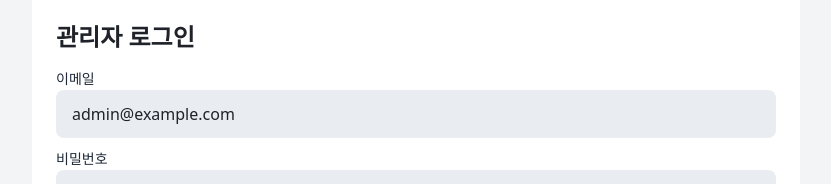
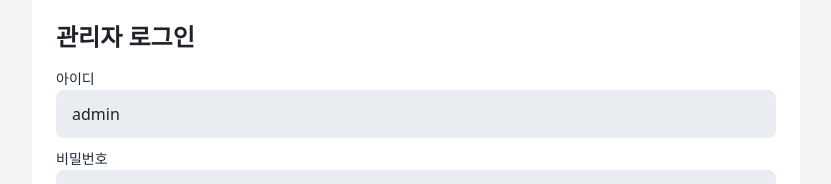
Before and after one commit to pendant-k/msi-event-scheduler, a Next.js app in the folder apps/web/: page / in a window 1280 px wide. Shown: the part 400-584 px from the top of the page, without its empty margins (224-1055 px from the left). Built offline with nearby package versions, Linux system fonts and the light colour scheme.

Commit message:
feat(web): use admin id login

```diff
--- a/apps/web/src/app/(admin)/admin/page.tsx
+++ b/apps/web/src/app/(admin)/admin/page.tsx
@@ -15,13 +15,13 @@ const eventStatusLabels = {
 export default async function AdminHomePage() {
   const adminUserId = await getAdminUserId();
   if (!adminUserId) {
-    const defaultEmail = process.env.ADMIN_EMAIL ?? "admin@example.com";
+    const defaultAdminId = process.env.ADMIN_ID ?? "admin";
     return (
       <form action={adminLoginAction} className="surface-flat mx-auto max-w-md space-y-3 p-5">
         <h1 className="text-xl font-semibold">관리자 로그인</h1>
-        <input name="email" type="email" className="input input-bordered w-full" defaultValue={defaultEmail} required />
+        <input name="adminId" type="text" className="input input-bordered w-full" defaultValue={defaultAdminId} autoComplete="username" required />
         <input name="password" type="password" className="input input-bordered w-full" placeholder="관리자 비밀번호" required />
-        <p className="text-sm text-base-content/60">Vercel 환경변수에 등록된 관리자 계정으로 로그인합니다.</p>
+        <p className="text-sm text-base-content/60">Vercel 환경변수에 등록된 관리자 아이디로 로그인합니다.</p>
         <button className="btn btn-primary w-full" type="submit">
           로그인
         </button>
--- a/apps/web/src/app/actions.ts
+++ b/apps/web/src/app/actions.ts
@@ -79,12 +79,14 @@ export async function cancelParticipantReservationAction(formData: FormData) {
 }
 
 export async function adminLoginAction(formData: FormData) {
-  const email = formString(formData, "email");
+  const adminId = formString(formData, "adminId") || formString(formData, "email");
   const password = formString(formData, "password");
-  const expectedEmail = process.env.ADMIN_EMAIL ?? "admin@example.com";
+  const expectedAdminIds = [process.env.ADMIN_ID?.trim() || "admin", process.env.ADMIN_EMAIL?.trim()].filter(
+    (value): value is string => Boolean(value)
+  );
   const expectedPassword = process.env.ADMIN_PASSWORD ?? "password";
-  if (email !== expectedEmail || password !== expectedPassword) {
-    throw new DomainError("invalid_credentials", "관리자 이메일 또는 비밀번호가 올바르지 않습니다.");
+  if (!expectedAdminIds.includes(adminId) || password !== expectedPassword) {
+    throw new DomainError("invalid_credentials", "관리자 아이디 또는 비밀번호가 올바르지 않습니다.");
   }
   await setAdminUserId(localAdminUserId);
   redirect("/admin");
--- a/apps/web/src/app/page.tsx
+++ b/apps/web/src/app/page.tsx
@@ -1,7 +1,7 @@
 import { adminLoginAction } from "@/app/actions";
 
 export default function HomePage() {
-  const defaultEmail = process.env.ADMIN_EMAIL ?? "admin@example.com";
+  const defaultAdminId = process.env.ADMIN_ID ?? "admin";
 
   return (
     <div className="mx-auto flex min-h-[calc(100vh-4rem)] max-w-3xl items-center">
@@ -15,13 +15,13 @@ export default function HomePage() {
           </div>
           <div className="space-y-3">
             <label className="form-control">
-              <span className="label-text">이메일</span>
+              <span className="label-text">아이디</span>
               <input
-                name="email"
-                type="email"
+                name="adminId"
+                type="text"
                 className="input input-bordered w-full"
-                defaultValue={defaultEmail}
-                autoComplete="email"
+                defaultValue={defaultAdminId}
+                autoComplete="username"
                 required
               />
             </label>
--- a/apps/web/src/lib/supabase-admin-auth.ts
+++ b/apps/web/src/lib/supabase-admin-auth.ts
@@ -1,12 +1,14 @@
 export type AdminAuthAdapter = {
-  signInWithPassword(input: { email: string; password: string }): Promise<{ adminUserId: string }>;
+  signInWithPassword(input: { adminId: string; password: string }): Promise<{ adminUserId: string }>;
 };
 
 export const localAdminAuthAdapter: AdminAuthAdapter = {
   async signInWithPassword(input) {
-    const expectedEmail = process.env.ADMIN_EMAIL ?? "admin@example.com";
+    const expectedAdminIds = [process.env.ADMIN_ID?.trim() || "admin", process.env.ADMIN_EMAIL?.trim()].filter(
+      (value): value is string => Boolean(value)
+    );
     const expectedPassword = process.env.ADMIN_PASSWORD ?? "password";
-    if (input.email !== expectedEmail || input.password !== expectedPassword) {
+    if (!expectedAdminIds.includes(input.adminId) || input.password !== expectedPassword) {
       throw new Error("invalid_admin_credentials");
     }
     return { adminUserId: "local-super-admin" };
@@ -14,4 +16,4 @@ export const localAdminAuthAdapter: AdminAuthAdapter = {
 };
 
 // Production adapter hook: replace localAdminAuthAdapter with Supabase Auth
-// email/password sign-in while keeping admin routes unchanged.
+// id/password sign-in while keeping admin routes unchanged.
```
Also changed, not shown: 3 other files (tests, documents, lock files or other folders).
